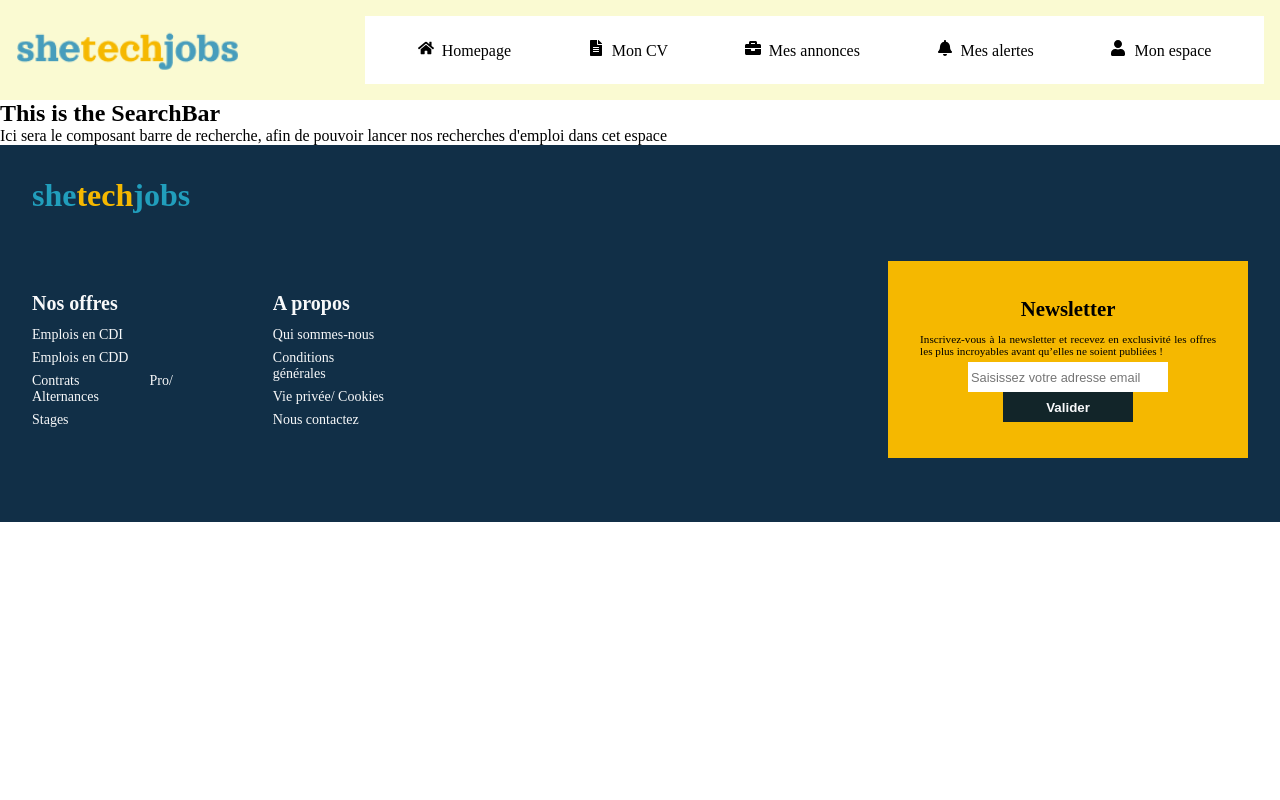
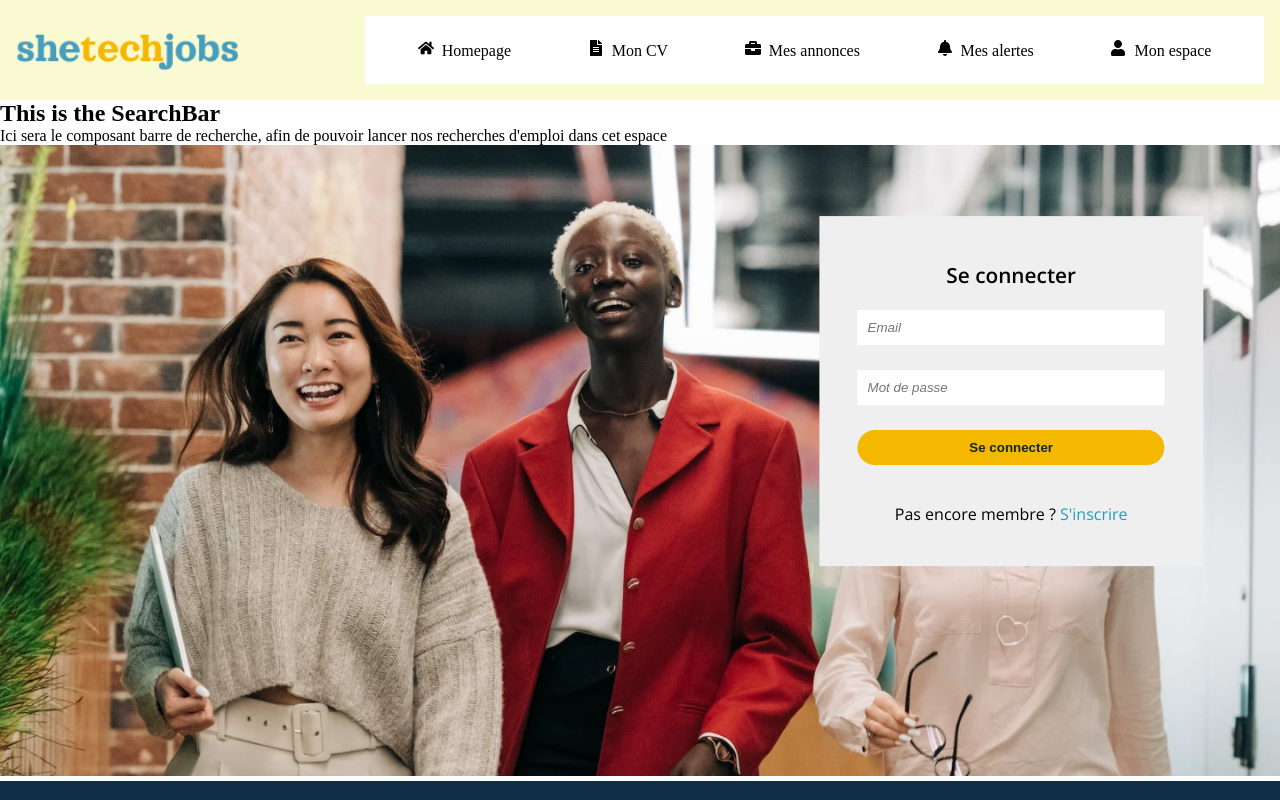
Before and after one commit to BEEBIKHAN/SheTechJobs, a React (Vite) app in the folder frontend/: page /entrepriseconnect in a window 1280 px wide. Shown: the top 800 px of the page. Built offline with nearby package versions, Linux system fonts and the light colour scheme; a web font is replaced by a local one.

Commit message:
US_100_login_front

```diff
--- a/frontend/src/components/Content.jsx
+++ b/frontend/src/components/Content.jsx
@@ -2,6 +2,7 @@ import { Routes, Route } from "react-router-dom";
 import Homepage from "../pages/Homepage";
 import SearchResult from "../pages/SearchResult";
 import AnnonceDetails from "../pages/AnnonceDetails";
+import EntrepriseConnect from "../pages/EntrepriseConnect";
 
 export default function Content() {
   return (
@@ -10,6 +11,7 @@ export default function Content() {
         <Route path="/" element={<Homepage />} />
         <Route path="/search/:userResearch" element={<SearchResult />} />
         <Route path="/annonceDetails" element={<AnnonceDetails />} />
+        <Route path="/entrepriseconnect" element={<EntrepriseConnect />} />
       </Routes>
     </section>
   );
--- a/frontend/src/main.jsx
+++ b/frontend/src/main.jsx
@@ -5,6 +5,7 @@ import App from "./App";
 import "./styles/homepage.css";
 import "./styles/footer.css";
 import "./styles/app.css";
+import "./styles/entrepriseconnect.css";
 
 const root = ReactDOM.createRoot(document.getElementById("root"));
 
--- /dev/null
+++ b/frontend/src/pages/EntrepriseConnect.jsx
@@ -0,0 +1,24 @@
+import laughing from "../assets/icons/laughing.png";
+
+export default function EntrepriseConnect() {
+  return (
+    <div className="ConnectEntreprise">
+      <div className="laughing">
+        <figure>
+          <img src={laughing} alt=" Femmes souriantes" />
+        </figure>
+      </div>
+      <div className="boConnectEntreprise">
+        <h2>Se connecter</h2>
+        <form>
+          <input type="text" placeholder="Email" />
+          <input type="text" placeholder="Mot de passe " />
+          <button type="submit">Se connecter</button>
+          <p>
+            Pas encore membre ?<span> S'inscrire</span>
+          </p>
+        </form>
+      </div>
+    </div>
+  );
+}
--- /dev/null
+++ b/frontend/src/styles/entrepriseconnect.css
@@ -0,0 +1,97 @@
+.ConnectEntreprise{
+  display: flex;
+  flex-direction: column;
+  justify-content: center;
+  align-items: center;
+  font-family: var( --font-family-1);
+}
+
+.laughing > figure >img {
+width: 100%;
+height: 100%;
+object-fit: cover;
+}
+.boConnectEntreprise {
+  display: flex;
+  flex-direction: column;
+  margin: 0 auto;
+  margin-top: 30px;
+  margin-bottom: 30px;
+  background-color:var(--color-background-gris) ;
+  width:80%;
+  height: 270px;
+}
+.boConnectEntreprise > h2 {
+ margin: 0 auto;
+ padding: 1.3rem;
+font-size: 1.3rem;
+font-weight: extra-bolder;
+}
+
+.boConnectEntreprise > form{
+  display: flex;
+  flex-direction: column;
+  width: 80%;
+  margin: 0 auto;
+  gap: 15px;
+}
+.boConnectEntreprise > form > input{
+padding: 5px;
+border: none;
+font-style: italic;
+}
+
+.boConnectEntreprise > form > p{
+  margin: 0 auto;
+  text-align: center;
+  margin-top: 0.8rem;
+  margin-bottom: 3rem;
+}
+.boConnectEntreprise > form > p > span{
+color: var( --color-bleu-inter);
+}
+
+.boConnectEntreprise > form > button {
+ background-color: var( --color-orange);
+ color: var(--color-text);
+ font-weight: bolder;
+ border-radius: 20px;
+ padding: 5px;
+ border: none;
+}
+
+@media (min-width: 620px) {
+.ConnectEntreprise{
+  position: relative;
+}
+
+.boConnectEntreprise {
+  position: absolute;
+  width: 30%;
+  height: 55%;
+top: 45%;
+left: 76%;
+transform: translate(-40%, -70%);
+z-index: 1;
+}
+.boConnectEntreprise > h2 {
+  margin: 0 auto;
+  padding: 1.3rem;
+font-size: 1.3rem;
+}
+.boConnectEntreprise > form{
+gap: 25px;
+}
+.boConnectEntreprise > form > input{
+padding: 10px;
+}
+
+.boConnectEntreprise > form > button {
+padding: 10px;
+}
+
+.boConnectEntreprise > h2 {
+margin-top: 1.5rem;
+}
+
+}
```
